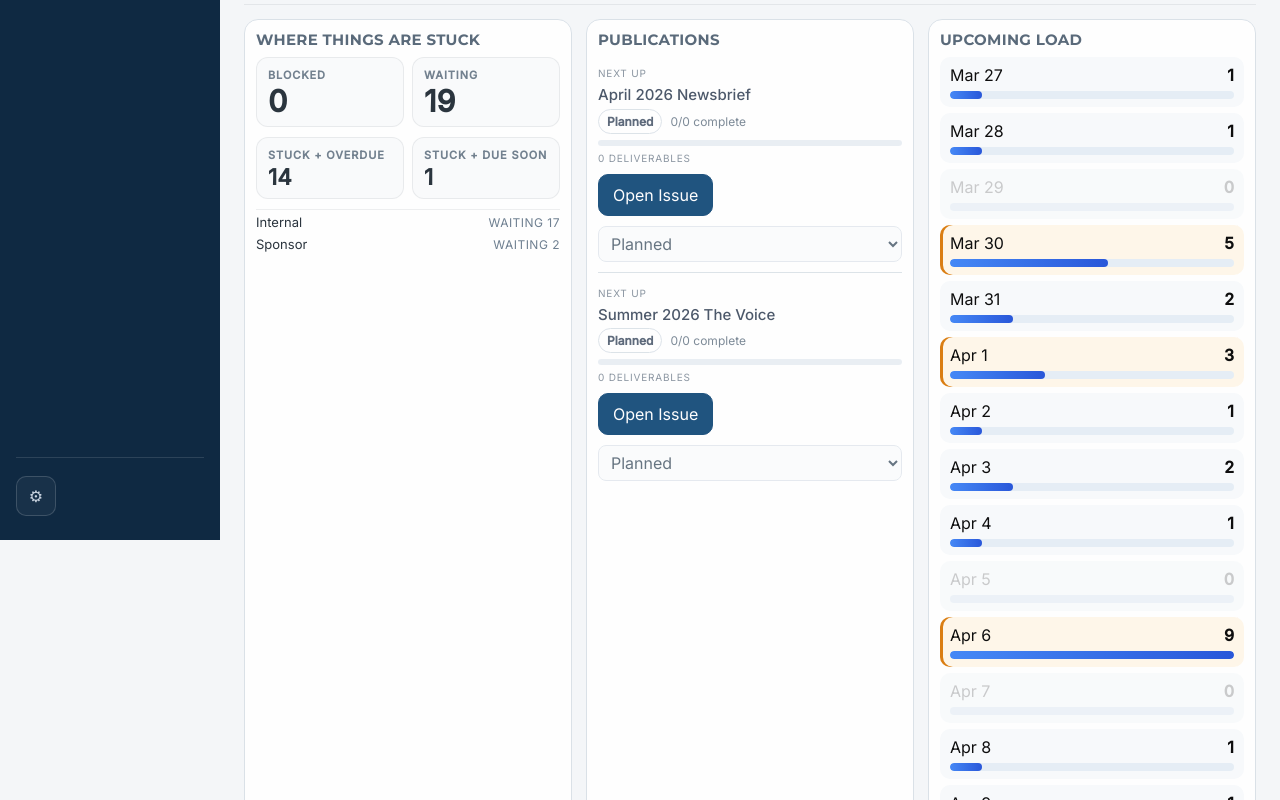
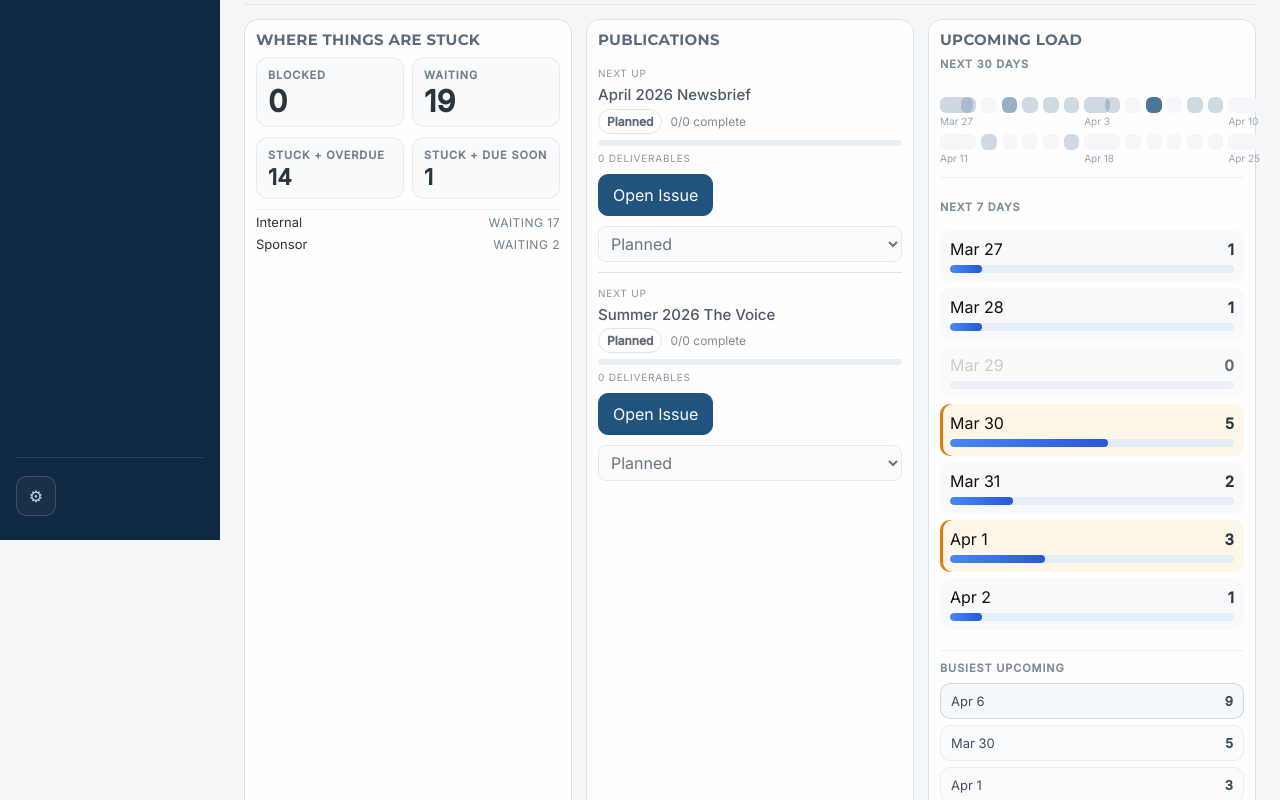
Before and after one commit to mondotDev/capma-ops, a Next.js app: page / in a window 1280 px wide. Shown: the part 260-1060 px from the top of the page. Built offline with nearby package versions, Linux system fonts and the light colour scheme.

Commit message:
Refine dashboard upcoming load card

```diff
--- a/app/globals.css
+++ b/app/globals.css
@@ -578,7 +578,7 @@ textarea {
   border: none;
   display: grid;
   gap: 6px;
-  padding: 8px 10px;
+  padding: 9px 10px;
   border-radius: 10px;
   background: var(--surface-alt);
   text-align: left;
@@ -600,6 +600,80 @@ textarea {
   justify-content: space-between;
   gap: 12px;
   align-items: center;
+}
+
+.load-row__meta strong {
+  font-size: 15px;
+  color: #1f2937;
+}
+
+.load-strip {
+  display: grid;
+  grid-template-columns: repeat(15, minmax(0, 1fr));
+  gap: 8px 5px;
+  margin-bottom: 14px;
+  padding: 10px 0 14px;
+  border-bottom: 1px solid rgba(148, 163, 184, 0.18);
+}
+
+.load-strip__cell {
+  display: grid;
+  justify-items: center;
+  gap: 3px;
+  min-width: 0;
+  padding: 0;
+  border: none;
+  background: transparent;
+  cursor: pointer;
+}
+
+.load-strip__cell:disabled {
+  cursor: default;
+}
+
+.load-strip__swatch {
+  width: 100%;
+  height: 16px;
+  border-radius: 6px;
+  background: #eef3f8;
+  transition: background-color 120ms ease, transform 120ms ease;
+}
+
+.load-strip__cell:hover .load-strip__swatch,
+.load-strip__cell:focus-visible .load-strip__swatch {
+  transform: translateY(-1px);
+}
+
+.load-strip__cell--zero .load-strip__swatch {
+  background: #f4f7fa;
+}
+
+.load-strip__cell--low .load-strip__swatch {
+  background: rgba(0, 59, 109, 0.2);
+}
+
+.load-strip__cell--medium .load-strip__swatch {
+  background: rgba(0, 59, 109, 0.42);
+}
+
+.load-strip__cell--high .load-strip__swatch {
+  background: rgba(0, 59, 109, 0.74);
+}
+
+.load-strip__label {
+  font-size: 10px;
+  color: #92a0ad;
+  white-space: nowrap;
+  line-height: 1;
+}
+
+.load-section-label {
+  margin-bottom: 8px;
+  font-size: 11px;
+  font-weight: 700;
+  letter-spacing: 0.08em;
+  text-transform: uppercase;
+  color: #788696;
 }
 
 .load-bar-track {
@@ -753,6 +827,54 @@ textarea {
 .publication-row__complete--ready {
   border-color: rgba(0, 59, 109, 0.22);
   color: var(--accent);
+}
+
+.load-peaks {
+  margin-top: 12px;
+  padding-top: 10px;
+  border-top: 1px solid rgba(148, 163, 184, 0.18);
+}
+
+.load-peaks__title {
+  margin-bottom: 8px;
+  font-size: 11px;
+  font-weight: 700;
+  letter-spacing: 0.08em;
+  text-transform: uppercase;
+  color: #788696;
+}
+
+.load-peaks__list {
+  display: grid;
+  gap: 6px;
+}
+
+.load-peaks__row {
+  display: flex;
+  align-items: center;
+  justify-content: space-between;
+  gap: 12px;
+  width: 100%;
+  padding: 9px 10px;
+  border: 1px solid rgba(148, 163, 184, 0.16);
+  border-radius: 10px;
+  background: #fbfcfe;
+  color: #334155;
+  cursor: pointer;
+}
+
+.load-peaks__row--peak {
+  border-color: rgba(0, 59, 109, 0.18);
+  background: #f7fafc;
+}
+
+.load-peaks__date {
+  font-size: 13px;
+}
+
+.load-peaks__value {
+  font-size: 13px;
+  font-weight: 700;
 }
 
 .detail-row {
@@ -1814,6 +1936,14 @@ textarea,
     gap: 16px;
   }
 
+  .load-strip {
+    grid-template-columns: repeat(10, minmax(0, 1fr));
+  }
+
+  .load-strip__label {
+    font-size: 9px;
+  }
+
   .table-head__cell--title,
   .cell-primary {
     min-width: 220px;
--- a/components/dashboard-view.tsx
+++ b/components/dashboard-view.tsx
@@ -22,17 +22,22 @@ export function DashboardView() {
   const [activePublicationIssue, setActivePublicationIssue] = useState<string | null>(null);
   const [issuePendingCompletion, setIssuePendingCompletion] = useState<string | null>(null);
   const dashboardMetrics = getDashboardMetrics(items);
-  const dailyLoad = getDailyLoad(items);
+  const extendedDailyLoad = getDailyLoad(items, 30);
   const workstreamSummary = getWorkstreamSummary(items);
   const waitingTooLongCount = items.filter((item) => isWaitingTooLong(item)).length;
-  const highestLoadCount = Math.max(...dailyLoad.map((entry) => entry.count), 0);
+  const highestLoadCount = Math.max(...extendedDailyLoad.map((entry) => entry.count), 0);
   const highlightedLoadDates = new Set(
-    [...dailyLoad]
+    [...extendedDailyLoad]
       .sort((a, b) => b.count - a.count || a.date.localeCompare(b.date))
       .filter((entry) => entry.count > 0)
       .slice(0, 3)
       .map((entry) => entry.date)
   );
+  const nearTermLoad = extendedDailyLoad.slice(0, 7);
+  const busiestUpcomingLoad = [...extendedDailyLoad]
+    .filter((entry) => entry.count > 0)
+    .sort((a, b) => b.count - a.count || a.date.localeCompare(b.date))
+    .slice(0, 3);
   const visiblePublicationIssues = reorderVisibleIssues(
     getVisiblePublicationIssues(issues),
     activePublicationIssue
@@ -263,8 +268,43 @@ export function DashboardView() {
 
       <div className="card card--secondary">
         <div className="card__title">UPCOMING LOAD</div>
+        <div className="load-section-label">Next 30 Days</div>
+        <div className="load-strip" aria-label="Load over the next 30 days">
+          {extendedDailyLoad.map((entry, index) => {
+            const loadLevel =
+              entry.count === 0
+                ? "load-strip__cell--zero"
+                : highestLoadCount > 0 && entry.count / highestLoadCount >= 0.75
+                  ? "load-strip__cell--high"
+                  : highestLoadCount > 0 && entry.count / highestLoadCount >= 0.4
+                    ? "load-strip__cell--medium"
+                    : "load-strip__cell--low";
+            const showAnchorLabel =
+              index === 0 ||
+              index === 7 ||
+              index === 14 ||
+              index === 15 ||
+              index === 22 ||
+              index === extendedDailyLoad.length - 1;
+
+            return (
+              <button
+                aria-label={`${formatShortDate(entry.date)}: ${entry.count} ${entry.count === 1 ? "item" : "items"}`}
+                className={`load-strip__cell ${loadLevel}`}
+                disabled={entry.count === 0}
+                key={entry.date}
+                onClick={() => router.push(`/action?dueDate=${encodeURIComponent(entry.date)}`)}
+                type="button"
+              >
+                <span className="load-strip__swatch" />
+                {showAnchorLabel ? <span className="load-strip__label">{formatShortDate(entry.date)}</span> : null}
+              </button>
+            );
+          })}
+        </div>
+        <div className="load-section-label">Next 7 Days</div>
         <div className="load-list">
-          {dailyLoad.map((entry) => (
+          {nearTermLoad.map((entry) => (
             <button
               className={
                 entry.count === 0
@@ -293,6 +333,24 @@ export function DashboardView() {
             </button>
           ))}
         </div>
+        {busiestUpcomingLoad.length > 0 ? (
+          <div className="load-peaks">
+            <div className="load-peaks__title">Busiest Upcoming</div>
+            <div className="load-peaks__list">
+              {busiestUpcomingLoad.map((entry, index) => (
+                <button
+                  className={index === 0 ? "load-peaks__row load-peaks__row--peak" : "load-peaks__row"}
+                  key={entry.date}
+                  onClick={() => router.push(`/action?dueDate=${encodeURIComponent(entry.date)}`)}
+                  type="button"
+                >
+                  <span className="load-peaks__date">{formatShortDate(entry.date)}</span>
+                  <span className="load-peaks__value">{entry.count}</span>
+                </button>
+              ))}
+            </div>
+          </div>
+        ) : null}
       </div>
 
       <button
```
